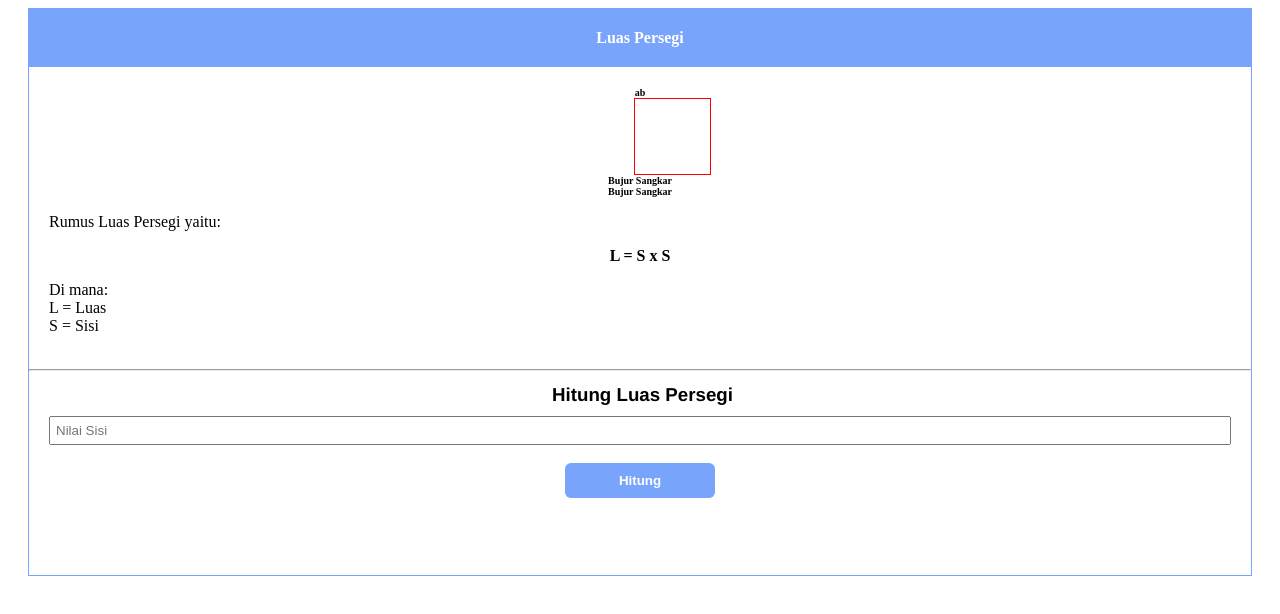
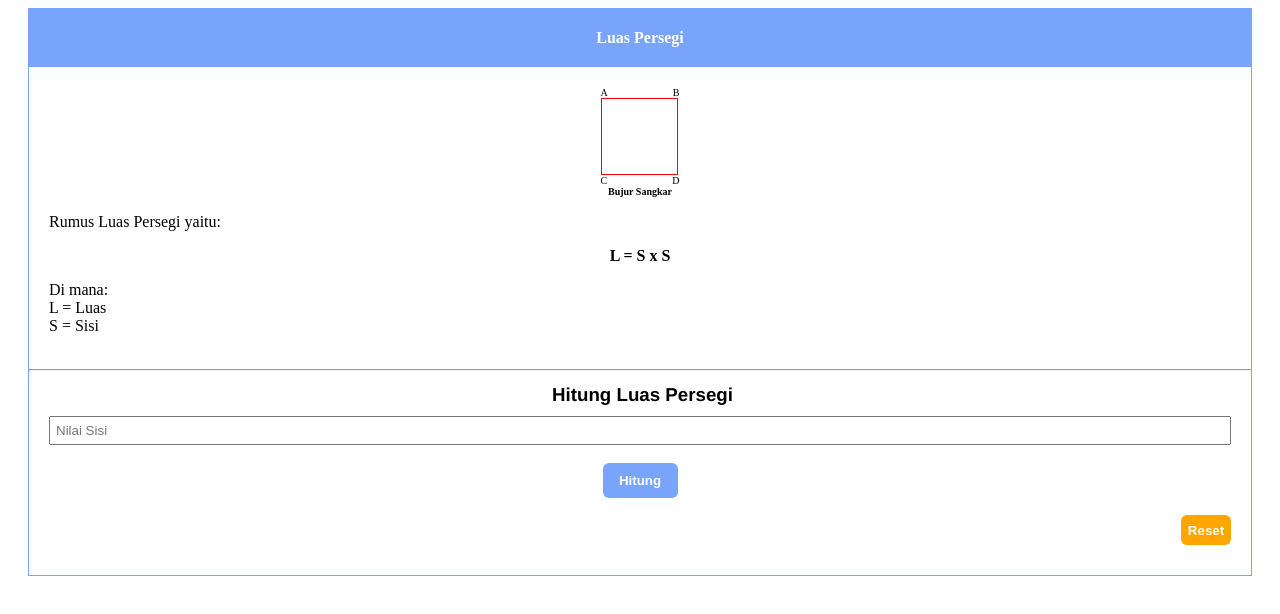
Before and after one commit to revou-fundamental-course/15-may-23-Meldir91, a plain HTML site: page index.html in a window 1280 px wide. Both pictures are taken after a click on the button "Persegi". Drawn offline with Linux system fonts and the light colour scheme.

Commit message:
some udpate

```diff
--- a/css/style.css
+++ b/css/style.css
@@ -23,7 +23,7 @@ body {
 }
 .first {
     background-color: black;
-    padding top: 20px;
+    padding-top: 20px;
     margin: 20px;
 }
 header {
@@ -121,31 +121,10 @@ h3 {
     font-size: x-small;
     justify-content: center;
     align-items: center;
-    letter-spacing: 67px;
+    letter-spacing: 65px;
     padding-left: 65px;
     display: grid;
 }
-/*
-#a {
-    padding: 0px 0px 0px 100%;
-    grid-column: 1/2;
-    text-align: right;
-}
-#b {
-    padding: 0px 0px 0px 0px;
-    grid-column: 3/4;
-    text-align: left;
-}
-#c {
-    padding: 0px 0px 0px 100%;
-    grid-column: 1/2;
-    text-align: right;
-}
-#d {
-    padding: 0px 0px 0px 0px;
-    grid-column: 3/4;
-    text-align: left;
-} */
 .bujur {
     font-size: x-small;
     font-weight: bold;
@@ -166,7 +145,6 @@ input {
     width: 100%;
     box-sizing: border-box;
     padding: 5px;
-    -moz-appearance: textfield;
 }
 #sisiluas {
     display: block;
@@ -183,7 +161,7 @@ input {
     color: white;
     font-weight: bold;
     padding: 5px;
-    width: 150px;
+    width: 75px;
     height: 35px;
     border-radius: 6px;
     border: 0px;
@@ -220,7 +198,7 @@ input {
     height: 30px;
     border-radius: 6px;
     border: 0px;
-    display: none;
+    display: block;
     float: right;
 }
 #show-rumus {
--- a/index.html
+++ b/index.html
@@ -4,6 +4,7 @@
     <meta charset="UTF-8">
     <meta http-equiv="X-UA-Compatible" content="IE=edge">
     <meta name="viewport" content="width=device-width, initial-scale=1.0">
+    <meta name="author" content="Meldir">
     <title>Katik - Kalkulator Matamatik</title>
     <link rel="stylesheet" href="css/style.css">
 
@@ -30,8 +31,12 @@
         </p>
         </span>
         <div class="btn-atas">
-        <span><button id="btn-choose1" onclick="pilihPersegi()">Persegi</button></span>
-        <span><button id="btn-choose2" onclick="pilihPersegipanjang()">Persegi Panjang</button></span>
+            <span>
+                <button id="btn-choose1" onclick="pilihPersegi()">Persegi</button>
+            </span>
+            <span>
+                <button id="btn-choose2" onclick="pilihPersegipanjang()">Persegi Panjang</button>
+            </span>
         </div>
     </header>
     <main id="main">
@@ -39,18 +44,10 @@
                 <span class="title" id="luas-persegi">Luas Persegi</span>
 
             <div class="figure">
-                <span class="bujur">ab</span>
-                <!-- <span class="abcd" id="a">A</span>
-                <span class="abcd"></span>
-                <span class="abcd" id="b">B</span>
-                <span class="abcd"></span> -->
+                <span class="abcd">AB</span>
                 <span class="example-square">
                 </span>
-                <!-- <span class="abcd"></span>
-                <span class="abcd" id="c">C</span>
-                <span class="abcd"></span>
-                <span class="abcd" id="d">D</span>-->
-                <span class="bujur">Bujur Sangkar</span>
+                <span class="abcd">CD</span>
             </div>
             <span class="bujur">Bujur Sangkar</span>
             <div class="operator" id="formula-description">
@@ -79,8 +76,7 @@
                 </div>
                 <span class="btn-hitung">
                     <button id="btn-hitung" name="hitung-luas" onclick="hitungLuas()">Hitung</button>
-
-                    <button id="btn-hitung2" name="hitung-luas2" onclick="hitungLuas2()">Hitung</button>
+                    <!-- <button id="btn-hitung2" name="hitung-luas2" onclick="hitungLuas2()">Hitung</button> -->
                 </span>
                 <span class="btn-reset">
                     <button id="btn-reset" name="reset-luas" onclick="resetLuas()">Reset</button>
--- a/js/script.js
+++ b/js/script.js
@@ -16,7 +16,6 @@ function pilihPersegipanjang() {
 
 
 function hitungLuas() {
-
     var sisiLuas = document.getElementById("sisi-luas").value;
 
     document.getElementById("output-luas").innerHTML = '<span>'+sisiLuas+'</span>';
@@ -75,8 +74,6 @@ function hitungLuas() {
 //     });
 // });
 
-
-
 function resetLuas() {
     document.getElementById("sisi-luas").value = "";
 
```
Lines whose indentation alone changed are shown as unchanged.
